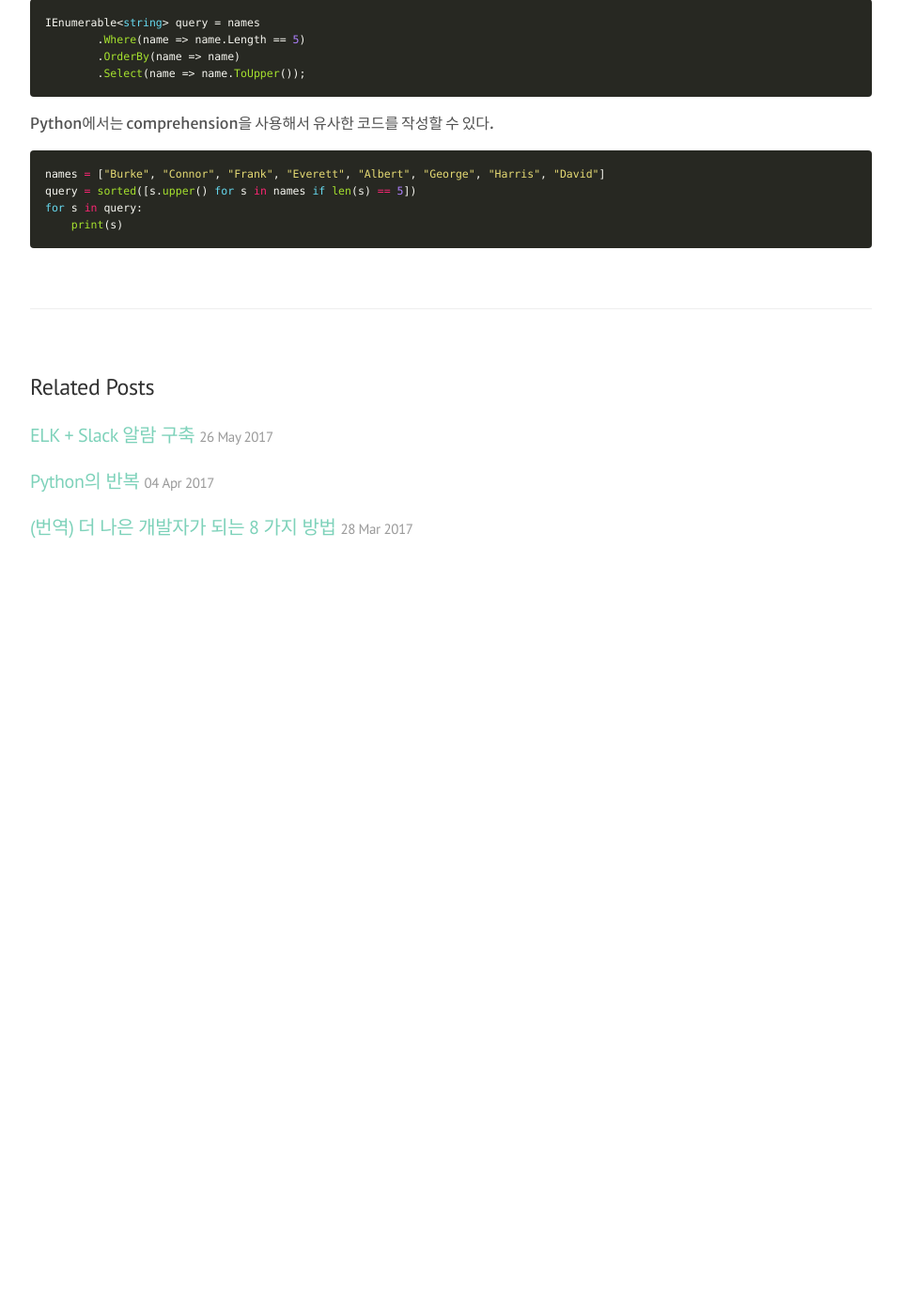
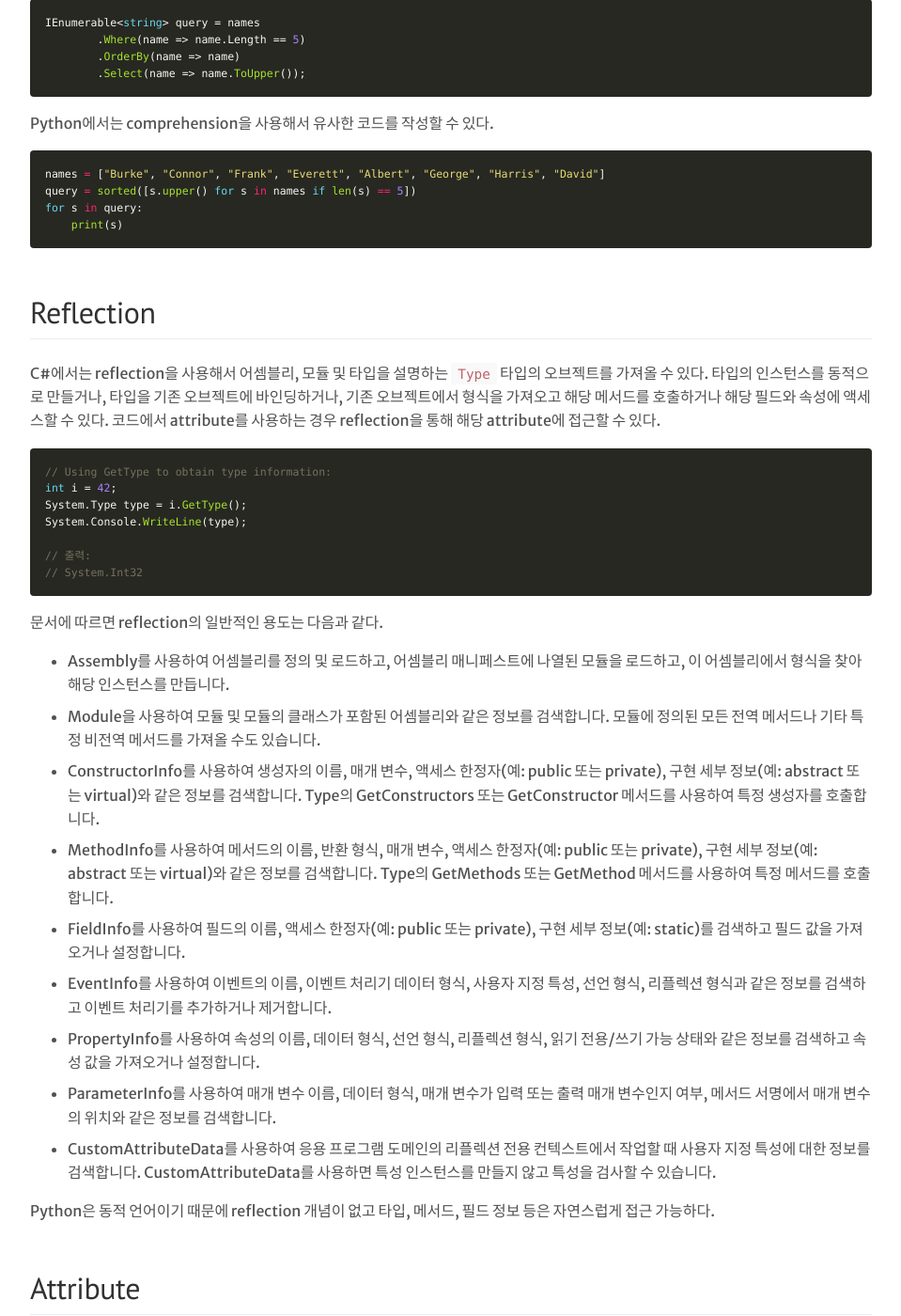
Before and after one commit to mnpk/mnpk.github.io, a Jekyll site: the page built from _posts/2017-06-02-csharp-for-python-programmers.md, in a window 1280 px wide and 1400 px high, scrolled down 14530 px. Shown: the whole window at 94% size, without its empty margins (160-1119 px from the left). Built offline with Jekyll 4.4.1, drawn with Linux system fonts in a browser that asks for light colours; before the commit the page ends 15160 px from its top, so only the background shows below that; some of the changed text lies outside the part shown.

Commit message:
Update 2017-06-02-csharp-for-python-programmers.md

````diff
--- a/_posts/2017-06-02-csharp-for-python-programmers.md
+++ b/_posts/2017-06-02-csharp-for-python-programmers.md
@@ -699,3 +699,90 @@ query = sorted([s.upper() for s in names if len(s) == 5])
 for s in query:
     print(s)
 ```
+
+
+
+# Reflection
+
+C#에서는 reflection을 사용해서 어셈블리, 모듈 및 타입을 설명하는 `Type` 타입의 오브젝트를 가져올 수 있다.
+타입의 인스턴스를 동적으로 만들거나, 타입을 기존 오브젝트에 바인딩하거나, 기존 오브젝트에서 형식을 가져오고 해당 메서드를 호출하거나 해당 필드와 속성에 액세스할 수 있다.
+코드에서 attribute를 사용하는 경우 reflection을 통해 해당 attribute에 접근할 수 있다.
+
+```cs
+// Using GetType to obtain type information:
+int i = 42;
+System.Type type = i.GetType();
+System.Console.WriteLine(type);
+
+// 출력:
+// System.Int32
+```
+
+문서에 따르면 reflection의 일반적인 용도는 다음과 같다.
+
+- Assembly를 사용하여 어셈블리를 정의 및 로드하고, 어셈블리 매니페스트에 나열된 모듈을 로드하고, 이 어셈블리에서 형식을 찾아 해당 인스턴스를 만듭니다.
+- Module을 사용하여 모듈 및 모듈의 클래스가 포함된 어셈블리와 같은 정보를 검색합니다. 모듈에 정의된 모든 전역 메서드나 기타 특정 비전역 메서드를 가져올 수도 있습니다.
+- ConstructorInfo를 사용하여 생성자의 이름, 매개 변수, 액세스 한정자(예: public 또는 private), 구현 세부 정보(예: abstract 또는 virtual)와 같은 정보를 검색합니다. Type의 GetConstructors 또는 GetConstructor 메서드를 사용하여 특정 생성자를 호출합니다.
+- MethodInfo를 사용하여 메서드의 이름, 반환 형식, 매개 변수, 액세스 한정자(예: public 또는 private), 구현 세부 정보(예: abstract 또는 virtual)와 같은 정보를 검색합니다. Type의 GetMethods 또는 GetMethod 메서드를 사용하여 특정 메서드를 호출합니다.
+- FieldInfo를 사용하여 필드의 이름, 액세스 한정자(예: public 또는 private), 구현 세부 정보(예: static)를 검색하고 필드 값을 가져오거나 설정합니다.
+- EventInfo를 사용하여 이벤트의 이름, 이벤트 처리기 데이터 형식, 사용자 지정 특성, 선언 형식, 리플렉션 형식과 같은 정보를 검색하고 이벤트 처리기를 추가하거나 제거합니다.
+- PropertyInfo를 사용하여 속성의 이름, 데이터 형식, 선언 형식, 리플렉션 형식, 읽기 전용/쓰기 가능 상태와 같은 정보를 검색하고 속성 값을 가져오거나 설정합니다.
+- ParameterInfo를 사용하여 매개 변수 이름, 데이터 형식, 매개 변수가 입력 또는 출력 매개 변수인지 여부, 메서드 서명에서 매개 변수의 위치와 같은 정보를 검색합니다.
+- CustomAttributeData를 사용하여 응용 프로그램 도메인의 리플렉션 전용 컨텍스트에서 작업할 때 사용자 지정 특성에 대한 정보를 검색합니다. CustomAttributeData를 사용하면 특성 인스턴스를 만들지 않고 특성을 검사할 수 있습니다.
+
+
+Python은 동적 언어이기 때문에 reflection 개념이 없고 타입, 메서드, 필드 정보 등은 자연스럽게 접근 가능하다.
+
+
+# Attribute
+
+C#은 Attribuute 기능을 지원한다.'[', ']'를 사용한다.
+
+```cs
+[Custom("I'm custom attribute of Foo!")]
+class Foo
+{
+}
+```
+
+Custom Attribute 선언과 적용 예제는 다음과 같다.
+
+```cs
+using System;
+
+class CustomAttribute: Attribute
+{
+	string name;
+
+	public CustomAttribute(string name)
+	{
+		this.name = name;
+	}
+
+	public override string ToString()
+	{
+		return name;
+	}
+}
+
+[Custom("I'm custom attribute of Foo!")]
+class Foo
+{
+}
+```
+
+적용된 특성에 접근하려면 reflection을 사용해야한다.
+
+```cs
+using System.Reflection;
+using System.Linq;
+
+MemberInfo info = typeof(Foo);
+Attribute attribute = info.GetCustomAttributes().First();
+Console.WriteLine(attribute.GetType());
+Console.WriteLine(attribute);
+
+// 출력
+// CustomAttribute
+// I'm custom attribute of Foo!
+```
````
